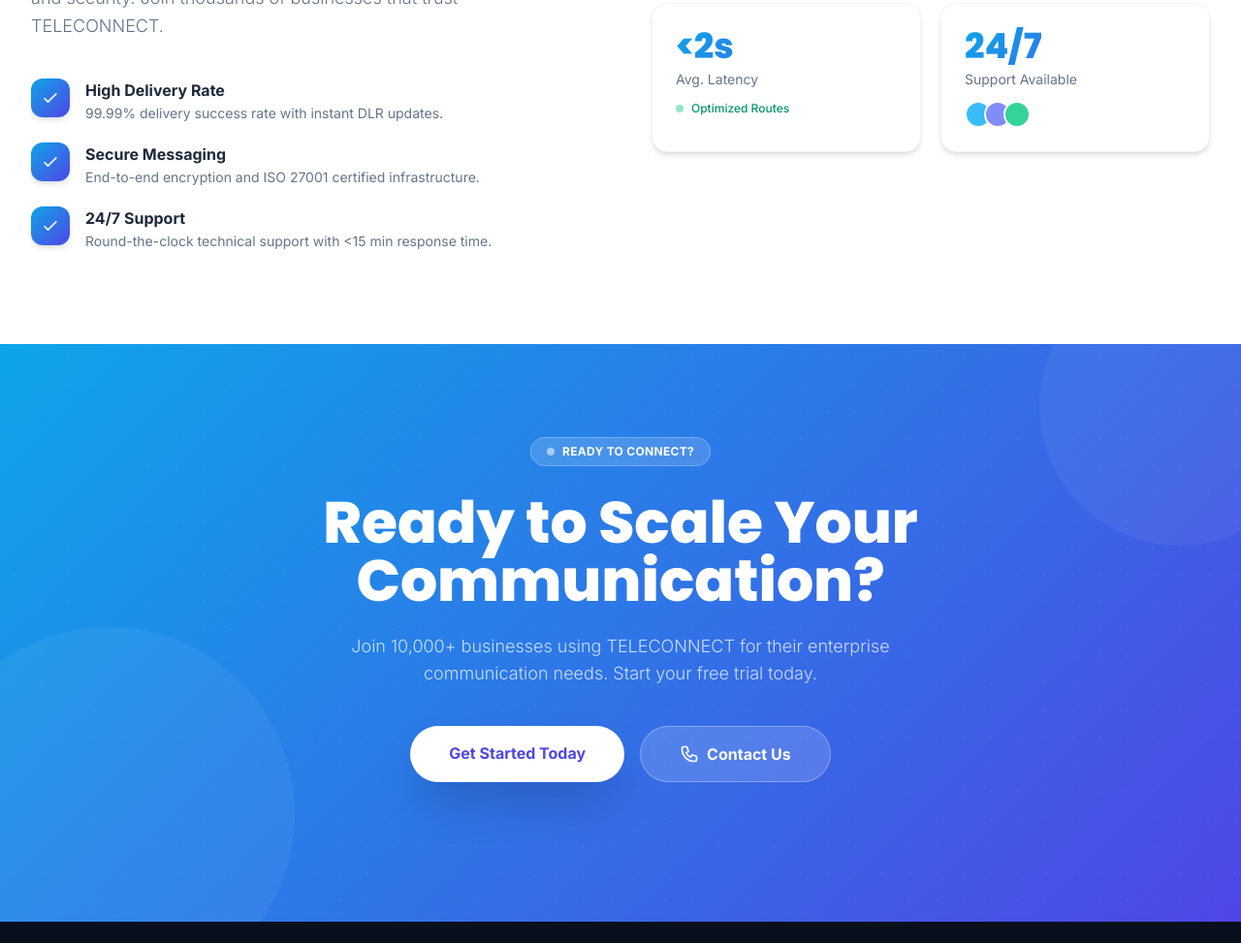
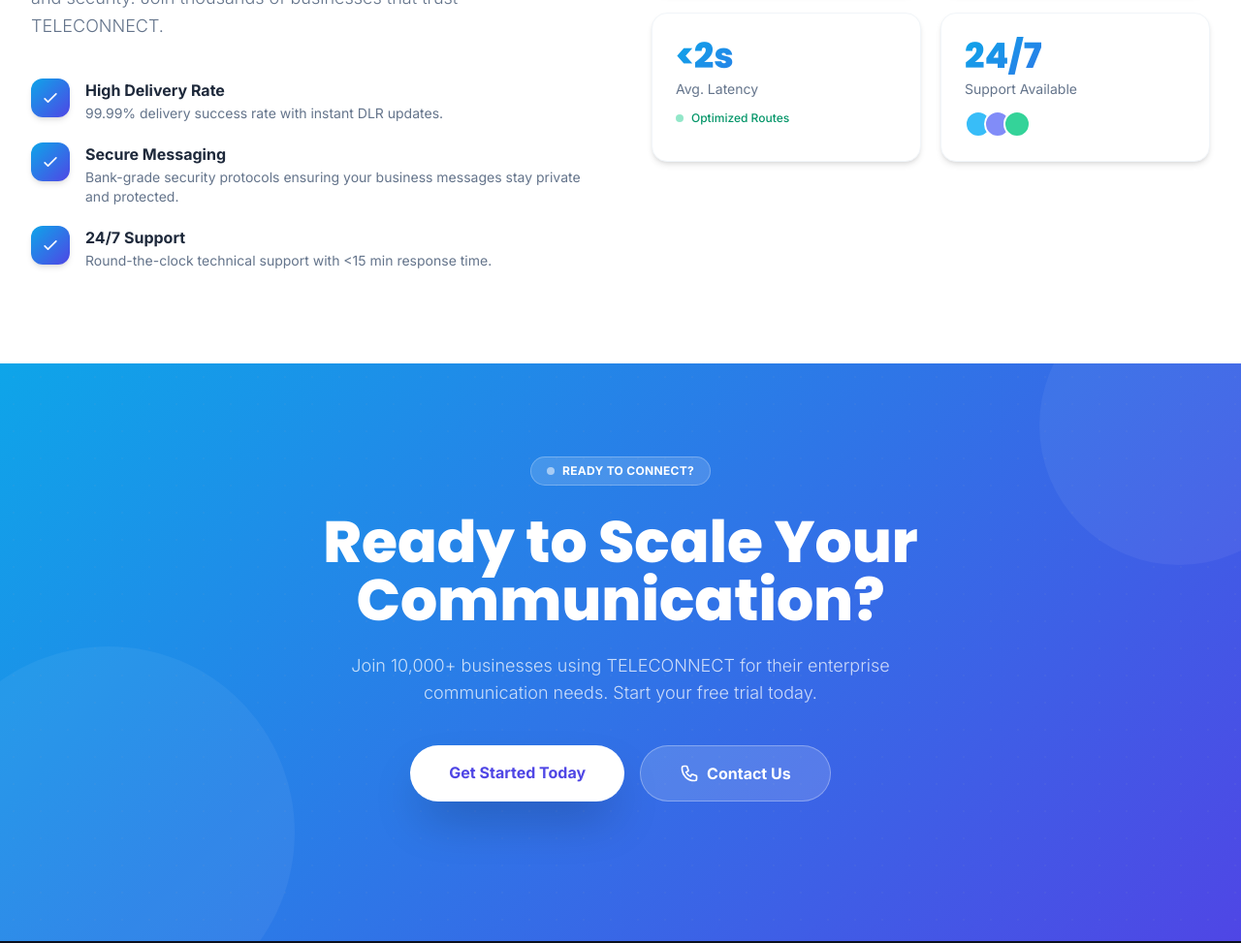
Before and after one commit to tejakumarr4518/Tele-Connect-IndiaB, a plain HTML site: page service.html in a window 1280 px wide. Shown: the part 2761-3734 px from the top of the page at 97% size. Drawn offline with nearby package versions, Linux system fonts and the light colour scheme.

Commit message:
updated services page content

```diff
--- a/service.html
+++ b/service.html
@@ -808,8 +808,8 @@
                             </div>
                             <div>
                                 <h4 class="font-semibold text-slate-800 mb-0.5">Secure Messaging</h4>
-                                <p class="text-slate-500 text-sm">End-to-end encryption and ISO 27001 certified
-                                    infrastructure.</p>
+                                <p class="text-slate-500 text-sm">Bank-grade security protocols ensuring your business
+                                    messages stay private and protected.</p>
                             </div>
                         </div>
                         <div class="flex items-start gap-4">
```
